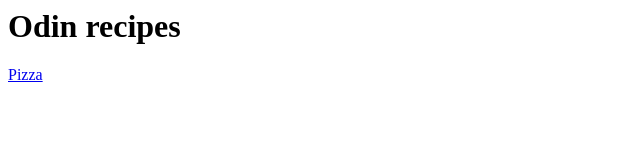
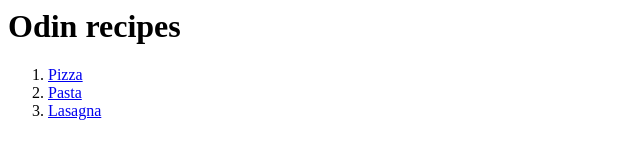
Before and after one commit to sardeep1212/Odin-recipes, a plain HTML site: page index.html in a window 1280 px wide. Shown: the whole page, without its empty margins (0-640 px from the left). Drawn offline with Linux system fonts and the light colour scheme.

Commit message:
finished adding all the recipe pages

```diff
--- a/index.html
+++ b/index.html
@@ -5,6 +5,10 @@
 </head>
 <body>
 <h1>Odin recipes</h1>
-    <a href="./recipes/pizza.html">Pizza</a>
+<ol>
+   <li> <a href="./recipes/pizza.html">Pizza</a></li>
+   <li> <a href="./recipes/pasta">Pasta</a></li>
+   <li> <a href="./recipes/lasagna">Lasagna</a></li>
+</ol>
 </body>
 </html>
```
Also changed, not shown: recipes/pizza.html (+3 -2 lines), images/Homemade-Ground-Beef-Lasagna-with-Melted-Cheese.png (added), images/sausage-pasta-lazy-meals-1-of-3-scaled.webp (added), 3 other files.
